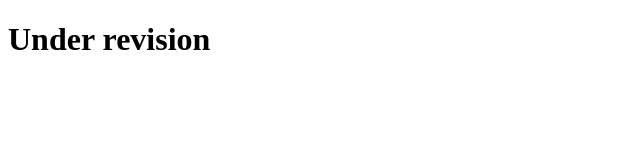
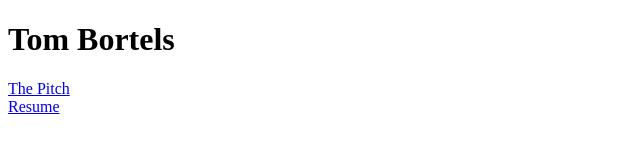
Before and after one commit to bortels/bortels.github.io, a plain HTML site: page index.html in a window 1280 px wide. Shown: the whole page, without its empty margins (0-640 px from the left). Drawn offline with Linux system fonts and the light colour scheme.

Commit message:
added resume and pitch

```diff
--- a/index.html
+++ b/index.html
@@ -8,6 +8,8 @@
 </style>
 </head>
 <body>
-<h1>Under revision</h1>
+<h1>Tom Bortels</h1>
+<a href=pitch.pdf>The Pitch</a><BR>
+<a href=bortels_resume_2025-11-17.pdf>Resume</a>
 </body>
 </html>
```
Also changed, not shown: 2 other files.
